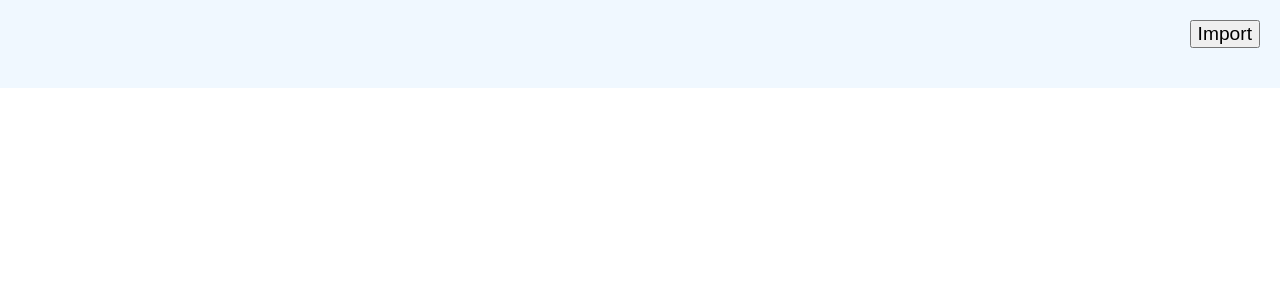
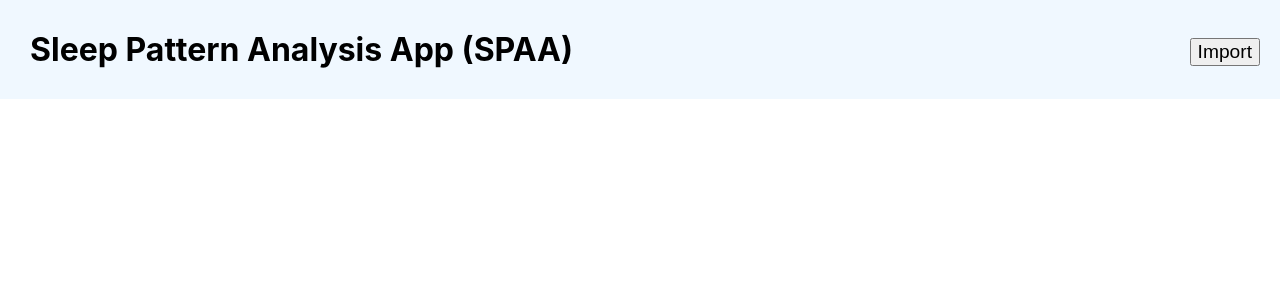
Before and after one commit to vatsalunadkat/sleep-pattern-analysis, a React (Create React App) app: page / in a window 1280 px wide. Shown: the top 300 px of the page. Built offline with nearby package versions, Linux system fonts and the light colour scheme.

Commit message:
Visual fixes

```diff
--- a/src/App.css
+++ b/src/App.css
@@ -4,12 +4,18 @@
 }
 
 .App-header {
-  text-align: right;
+  display: flex;
+  justify-content: space-between;
+  align-items: center;
+}
+
+.ProjectTitle {
+  margin: 10px;
 }
 
 .ImportButton {
   font-size: 1.2em;
-  margin-bottom: 20px;
+  margin-top: 5px;
 }
 
 .ImportedData {
--- a/src/App.js
+++ b/src/App.js
@@ -36,6 +36,7 @@ function App() {
     return (
         <div className="App">
             <header className="App-header">
+                <h1 className="ProjectTitle">Sleep Pattern Analysis App (SPAA)</h1>
                 <button className="ImportButton" onClick={handleImport}>
                     Import
                 </button>
```
